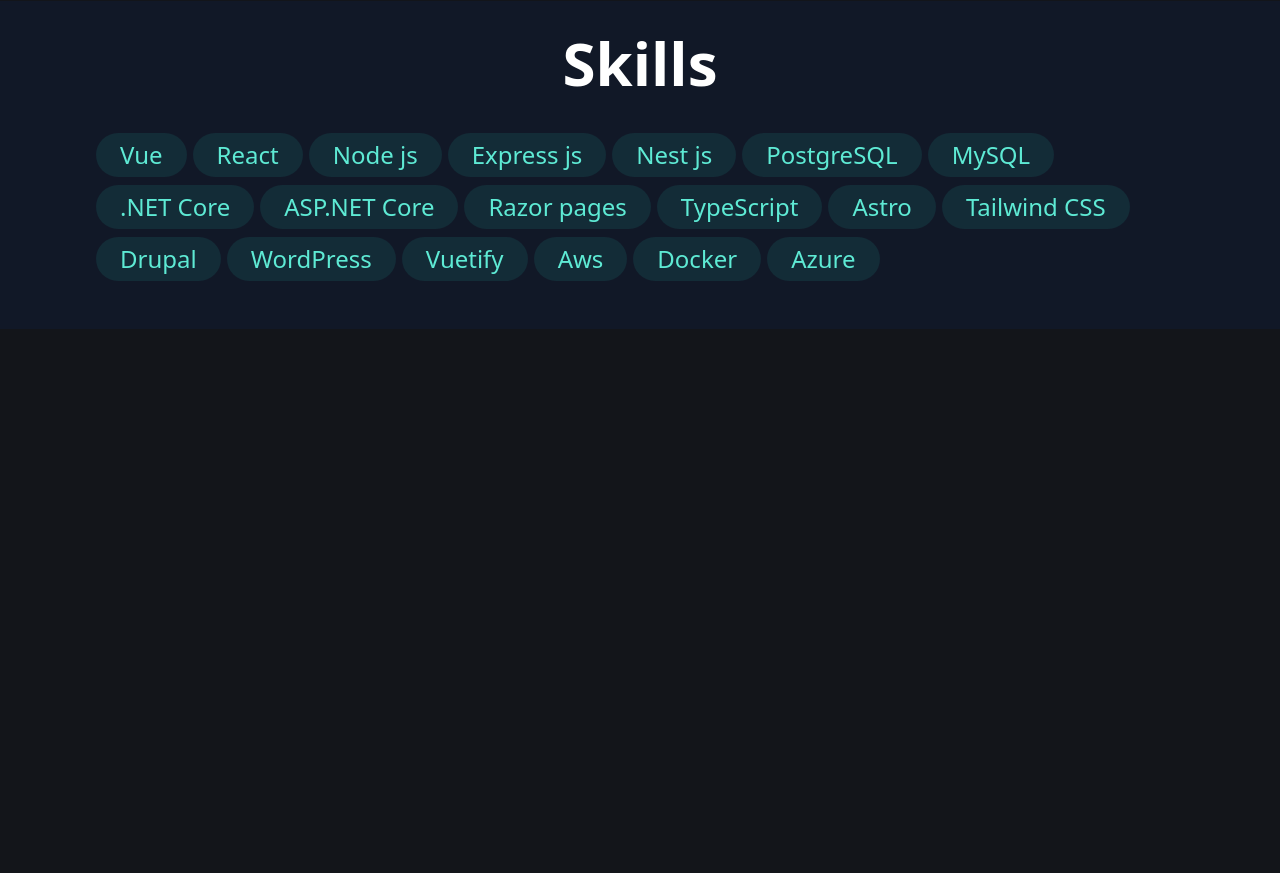
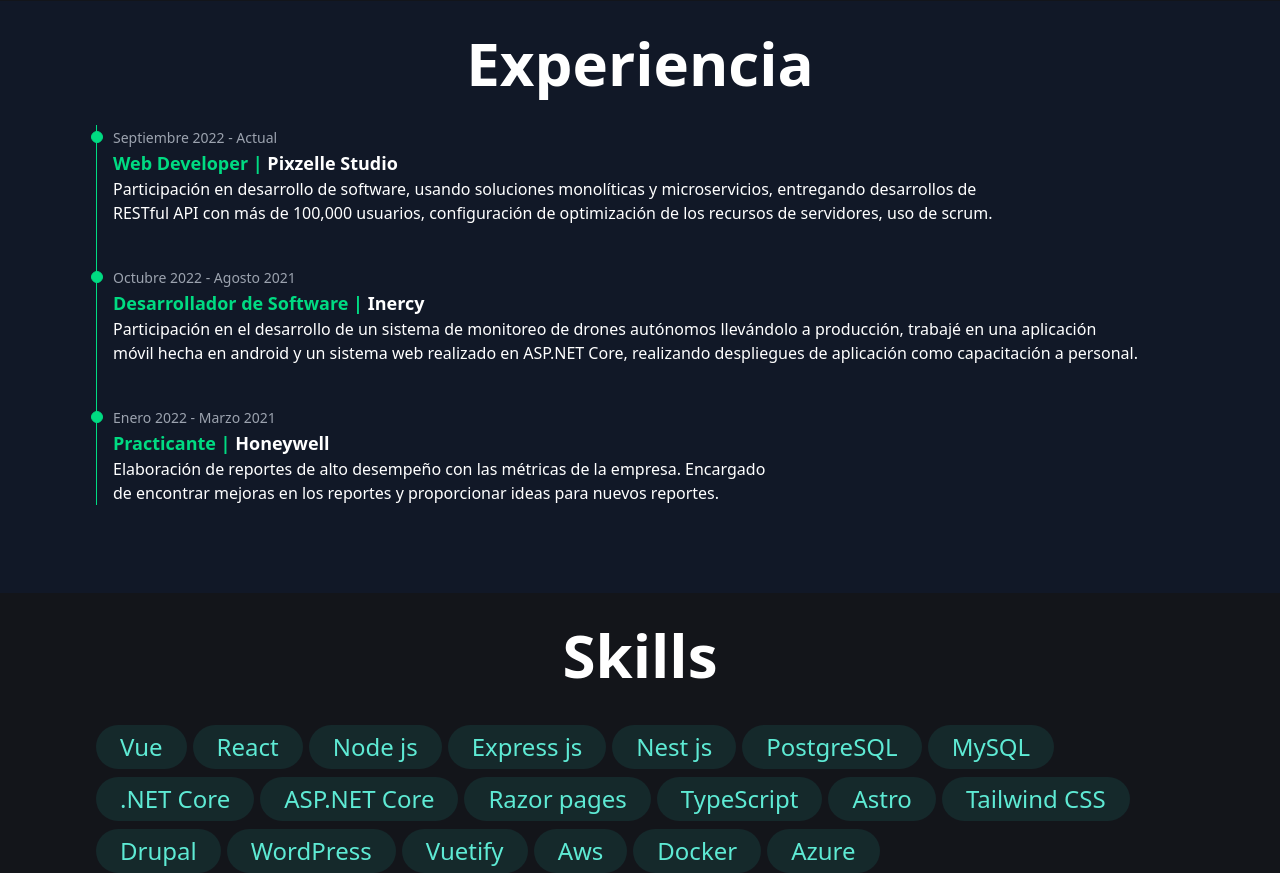
Before and after one commit to alainpereida/my-portfolio, an Astro site: page / in a window 1280 px wide. Shown: the part 1600-2473 px from the top of the page. Before the commit the page ends 1929 px from the top, so only its background shows below. Built offline with nearby package versions, Linux system fonts and the light colour scheme; Astro itself is replaced by a stand-in of ours; a web font is replaced by a local one.

Commit message:
feat: add experience on index.astro

```diff
--- /dev/null
+++ b/public/robots.txt
@@ -0,0 +1,2 @@
+User-agent: *
+Disallow:
--- a/src/components/Seo.astro
+++ b/src/components/Seo.astro
@@ -7,17 +7,11 @@
   frontmatter,
   robots,
 } = Astro.props;
-
-// const jsonLD = jsonLDGenerator({
-//   type: frontmatter ? "post" : "website",
-//   post: frontmatter,
-//   url,
-// });
 ---
 
 <!-- SEO -->
 <title>{siteData.title}</title>
-<link rel="canonical" href={url} />
+<link rel="canonical" href={siteData.url} />
 <!-- Open Graph -->
 <meta property="og:site_name" content={siteData.title} />
 <meta property="og:title" content={siteData.title} />
--- a/src/data/site.json
+++ b/src/data/site.json
@@ -1,5 +1,6 @@
 {
     "title": "pereidanet | Full stack Web Developer",
+    "url": "https://pereidanet.me/",
     "description": "Alain Pereida Prado",
     "image": {
         "src": "/img/alain.png",
--- a/src/pages/index.astro
+++ b/src/pages/index.astro
@@ -8,7 +8,7 @@
 ---
 
 <Layout title="Alain Pereida Prado">
-  <main class="h-screen">
+  <main class="h-screen ">
     <section
       id="profile"
       class="bg-gray-900 h-full text-white w-full md:px-12 md:py-20 lg:px-24 lg:py-0"
@@ -98,8 +98,84 @@
       <div
         class="h-full mx-auto max-w-screen-xl py-12 font-sans md:px-12 md:py-20 lg:px-24 lg:py-0"
       >
+        <h2 class="text-6xl font-bold text-center my-8">Experiencia</h2>
+
+        <div>
+          <ol class="relative border-s border-secondary">
+            <li class="mb-10 ms-4">
+              <div
+                class="absolute w-3 h-3 bg-secondary rounded-full mt-1.5 -start-1.5 border border-secondary"
+              >
+              </div>
+              <time
+                class="mb-1 text-sm font-normal leading-none text-gray-400"
+                >Septiembre 2022 - Actual</time
+              >
+              <h3 class="text-lg font-semibold text-secondary">
+                Web Developer | <span class="text-white">Pixzelle Studio</span>
+              </h3>
+              <p
+                class="mb-4 text-base font-normal text-white leading-6"
+                style="text-wrap: balance;"
+              >
+                Participación en desarrollo de software, usando soluciones monolíticas y
+                microservicios, entregando desarrollos de RESTful API con más de 100,000
+                usuarios, configuración de optimización de los recursos de servidores, uso de
+                scrum.
+              </p>
+            </li>
+            <li class="mb-10 ms-4">
+              <div
+                class="absolute w-3 h-3 bg-secondary rounded-full mt-1.5 -start-1.5 border border-secondary"
+              >
+              </div>
+              <time
+                class="mb-1 text-sm font-normal leading-none text-gray-400"
+                >Octubre 2022 - Agosto 2021</time
+              >
+              <h3 class="text-lg font-semibold text-secondary">
+                Desarrollador de Software | <span class="text-white">Inercy</span>
+              </h3>
+              <p
+                class="mb-4 text-base font-normal text-white leading-6"
+                style="text-wrap: balance;"
+              >
+                Participación en el desarrollo de un sistema de monitoreo de drones autónomos
+                llevándolo a producción, trabajé en una aplicación móvil hecha en android y un
+                sistema web realizado en ASP.NET Core, realizando despliegues de aplicación
+                como capacitación a personal.
+              </p>
+            </li>
+            <li class="mb-10 ms-4">
+              <div
+                class="absolute w-3 h-3 bg-secondary rounded-full mt-1.5 -start-1.5 border border-secondary"
+              >
+              </div>
+              <time
+                class="mb-1 text-sm font-normal leading-none text-gray-400"
+                >Enero 2022 - Marzo 2021</time
+              >
+              <h3 class="text-lg font-semibold text-secondary">
+                Practicante | <span class="text-white">Honeywell</span>
+              </h3>
+              <p
+                class="mb-4 text-base font-normal text-white leading-6"
+                style="text-wrap: balance;"
+              >
+                Elaboración de reportes de alto desempeño con las métricas de la empresa.
+                Encargado de encontrar mejoras en los reportes y proporcionar ideas para nuevos
+                reportes.
+              </p>
+            </li>
+          </ol>
+        </div>
+      </div>
+    </section>
+
+    <section
+      class="mx-auto max-w-screen-xl py-12 font-sans md:px-12 md:py-20 lg:px-24 lg:py-0"
+    >
       <h2 class="text-6xl font-bold text-center my-8">Skills</h2>
-
       <div>
         <ul class="mt-2 flex flex-wrap" aria-label="Technologies know:">
           {
@@ -113,7 +189,6 @@
           }
         </ul>
       </div>
-      </div>
     </section>
   </main>
 </Layout>
```
Lines whose indentation alone changed are shown as unchanged.
